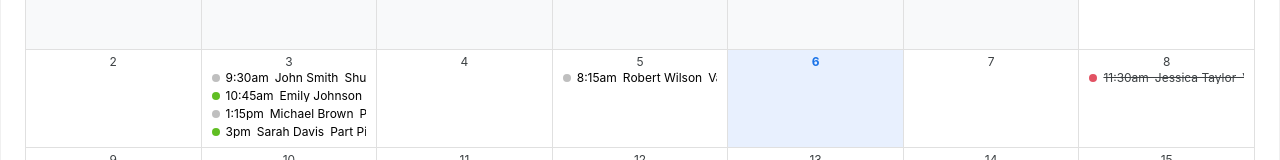
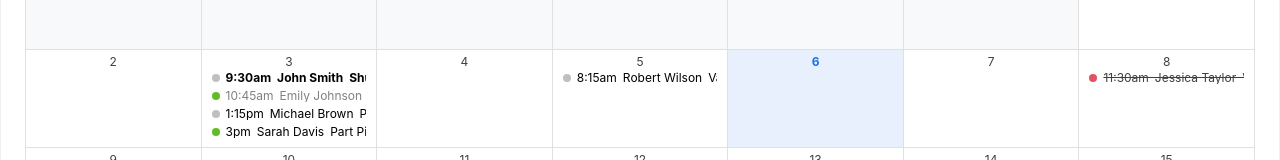
Before and after one commit to vinctustech/calendar-test, a React (Vite) app: page / in a window 1280 px wide. Shown: the part 145-305 px from the top of the page. Built offline with nearby package versions, Linux system fonts and the light colour scheme.

Commit message:
SC-1145 add optional 'style' property to CalendarEvent type to customize event item styling

```diff
--- a/src/App.tsx
+++ b/src/App.tsx
@@ -11,12 +11,14 @@ function App() {
       title: '9:30am\u2002John Smith\u2002Shuttle Drop-off\u2002Alpha Store',
       color: '#bfbfbf',
       strikethrough: false,
+      style: { fontWeight: 'bold' },
     },
     {
       date: new Date(2025, 2, 3, 10, 45),
       title: '10:45am\u2002Emily Johnson\u2002Shuttle Pickup\u2002Alpha Store',
       color: '#60be23',
       strikethrough: false,
+      style: { color: 'gray' },
     },
     {
       date: new Date(2025, 2, 3, 13, 15),
--- a/src/Calendar/index.tsx
+++ b/src/Calendar/index.tsx
@@ -1,4 +1,4 @@
-import { useState } from 'react'
+import { CSSProperties, useState } from 'react'
 import './styles.css'
 import { CalendarLocale, en } from './locales'
 
@@ -102,6 +102,7 @@ export type CalendarEvent = {
   title: string
   color: string
   strikethrough?: boolean
+  style?: CSSProperties
 }
 
 export type CalendarProps<T extends CalendarEvent = CalendarEvent> = {
@@ -186,6 +187,7 @@ export const Calendar = <T extends CalendarEvent>({
                       ${isFutureDate(event.date) ? 'cal-future-event' : ''}
                       ${event.strikethrough ? 'cal-cancelled-event' : ''}
                     `}
+                      style={event.style}
                       onClick={(e) => {
                         e.stopPropagation()
                         if (onEventClick) {
```
